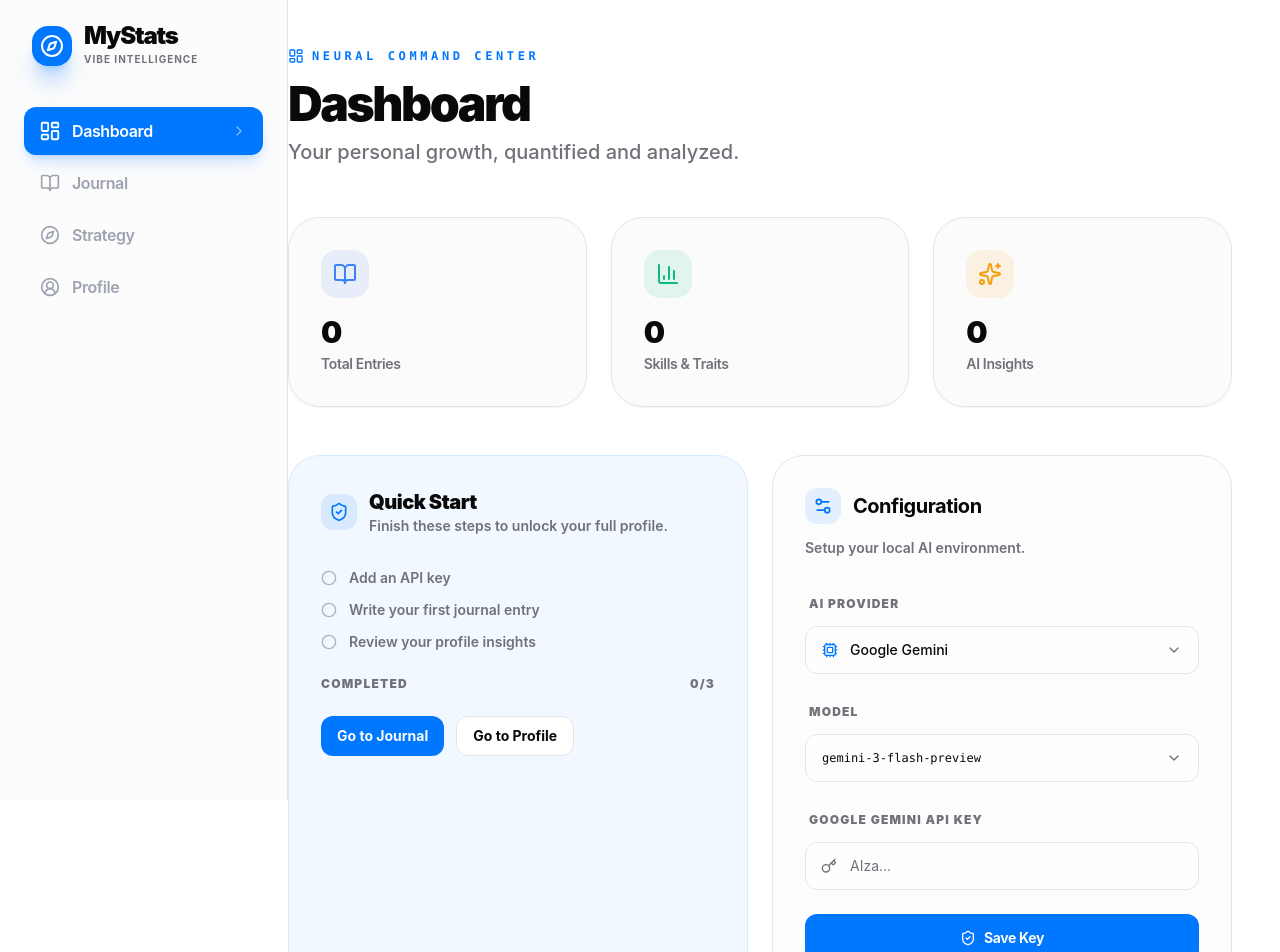
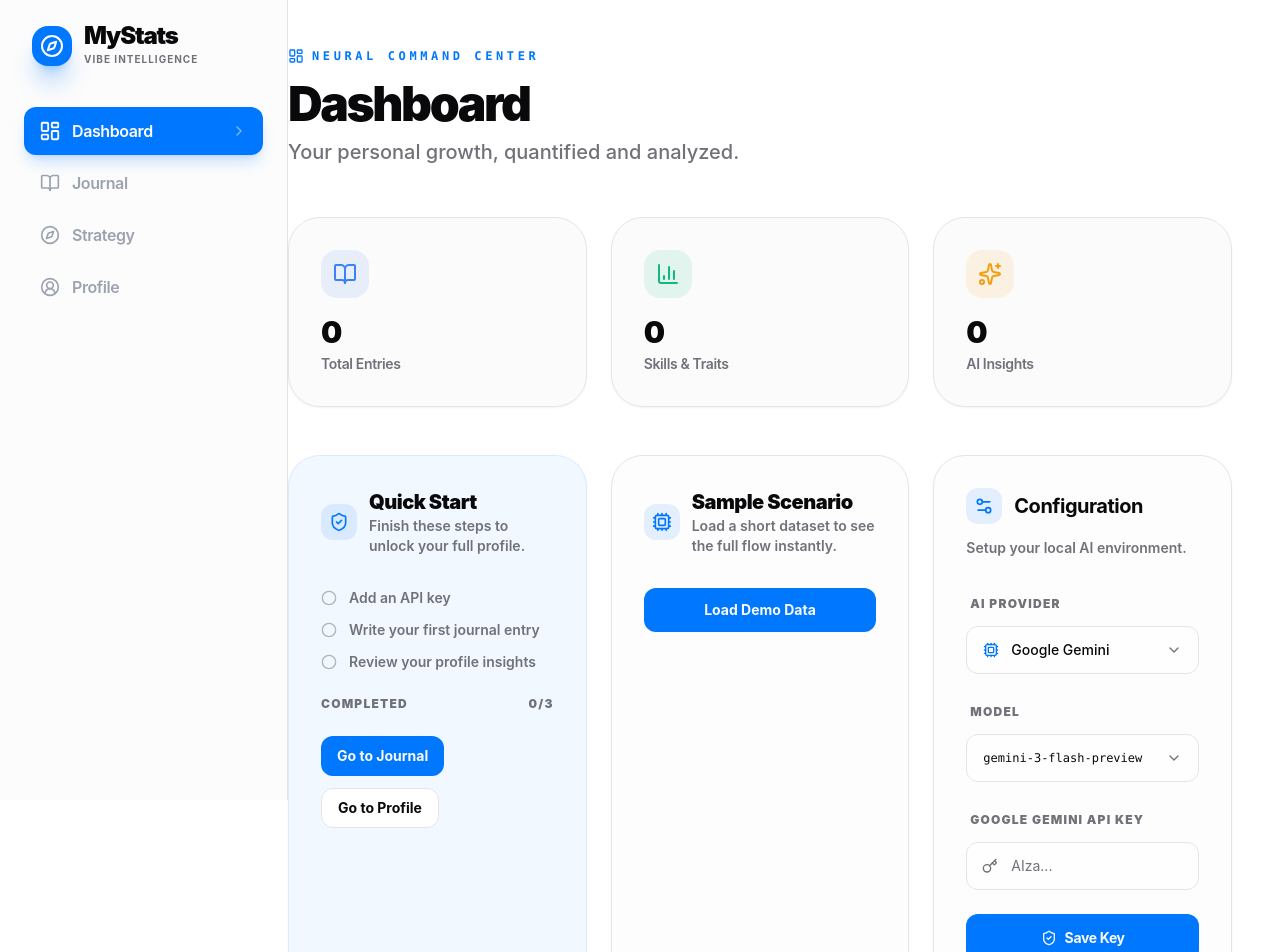
Before and after one commit to kks0488/mystats, a React (Vite) app: page / in a window 1280 px wide. Shown: the top 952 px of the page. Built offline with nearby package versions, Linux system fonts and the light colour scheme.

Commit message:
feat: clearer backups, stronger demo, and route splitting

```diff
--- a/src/App.tsx
+++ b/src/App.tsx
@@ -1,12 +1,13 @@
 import { BrowserRouter, Routes, Route, Outlet } from 'react-router-dom';
 import { Shell } from './components/layout/Shell';
-import { Home } from './pages/Home';
-import { Journal } from './pages/Journal';
-import { Profile } from './pages/Profile';
-import { Strategy } from './pages/Strategy';
 import { LanguageProvider } from './lib/LanguageProvider';
-import { useEffect } from 'react';
+import { useEffect, Suspense, lazy } from 'react';
 import { migrateData } from './db/db';
+
+const Home = lazy(() => import('./pages/Home').then(module => ({ default: module.Home })));
+const Journal = lazy(() => import('./pages/Journal').then(module => ({ default: module.Journal })));
+const Profile = lazy(() => import('./pages/Profile').then(module => ({ default: module.Profile })));
+const Strategy = lazy(() => import('./pages/Strategy').then(module => ({ default: module.Strategy })));
 
 function App() {
   useEffect(() => {
@@ -26,15 +27,21 @@ function App() {
     init();
   }, []);
 
+  const pageFallback = (
+    <div className="flex items-center justify-center min-h-[60vh] text-sm font-semibold text-muted-foreground">
+      Loading...
+    </div>
+  );
+
   return (
     <LanguageProvider>
       <BrowserRouter>
         <Routes>
           <Route path="/" element={<Shell><Outlet /></Shell>}>
-            <Route index element={<Home />} />
-            <Route path="journal" element={<Journal />} />
-            <Route path="profile" element={<Profile />} />
-            <Route path="strategy" element={<Strategy />} />
+            <Route index element={<Suspense fallback={pageFallback}><Home /></Suspense>} />
+            <Route path="journal" element={<Suspense fallback={pageFallback}><Journal /></Suspense>} />
+            <Route path="profile" element={<Suspense fallback={pageFallback}><Profile /></Suspense>} />
+            <Route path="strategy" element={<Suspense fallback={pageFallback}><Strategy /></Suspense>} />
           </Route>
         </Routes>
       </BrowserRouter>
--- a/src/db/demoData.ts
+++ b/src/db/demoData.ts
@@ -9,6 +9,14 @@
  */
 
 import { getDB, type JournalEntry, type Skill, type Insight } from './db';
+import {
+  loadFallbackJournalEntries,
+  saveFallbackJournalEntry,
+  upsertFallbackSkill,
+  addFallbackInsight,
+} from './fallback';
+
+export type DemoSeedResult = 'db' | 'fallback' | 'skipped' | 'failed';
 
 const DEMO_JOURNAL_ENTRIES: Omit<JournalEntry, 'id'>[] = [
   {
@@ -85,7 +93,51 @@ const DEMO_INSIGHTS: Omit<Insight, 'id' | 'entryId'>[] = [
   }
 ];
 
-export const seedDemoData = async (): Promise<boolean> => {
+const buildDemoRecords = () => {
+  const entries = DEMO_JOURNAL_ENTRIES.map((entry) => ({
+    ...entry,
+    id: crypto.randomUUID(),
+  }));
+  const skills = DEMO_SKILLS.map((skill) => ({
+    ...skill,
+    id: crypto.randomUUID(),
+  }));
+  const entryIdForInsights = entries[0]?.id ?? crypto.randomUUID();
+  const insights = DEMO_INSIGHTS.map((insight) => ({
+    ...insight,
+    id: crypto.randomUUID(),
+    entryId: entryIdForInsights,
+  }));
+  return { entries, skills, insights };
+};
+
+export const seedDemoDataToFallback = async (): Promise<DemoSeedResult> => {
+  try {
+    const existingFallback = loadFallbackJournalEntries();
+    if (existingFallback.length > 0) {
+      console.log('[Demo] Fallback data already exists, skipping seed');
+      return 'skipped';
+    }
+    const { entries, skills, insights } = buildDemoRecords();
+    for (const entry of entries) {
+      saveFallbackJournalEntry(entry);
+    }
+    const entryIdForSkills = entries[0]?.id;
+    for (const skill of skills) {
+      upsertFallbackSkill({ name: skill.name, category: skill.category }, entryIdForSkills);
+    }
+    for (const insight of insights) {
+      addFallbackInsight(insight);
+    }
+    console.log('[Demo] ✅ Demo data seeded to fallback successfully!');
+    return 'fallback';
+  } catch (error) {
+    console.error('[Demo] Failed to seed fallback demo data:', error);
+    return 'failed';
+  }
+};
+
+export const seedDemoData = async (): Promise<DemoSeedResult> => {
   try {
     const db = await getDB();
 
@@ -93,35 +145,25 @@ export const seedDemoData = async (): Promise<boolean> => {
     const existingJournal = await db.count('journal');
     if (existingJournal > 0) {
       console.log('[Demo] Data already exists, skipping seed');
-      return false;
+      return 'skipped';
     }
 
     console.log('[Demo] Seeding demo data...');
+    const { entries, skills, insights } = buildDemoRecords();
 
     // Seed journal entries
-    for (const entry of DEMO_JOURNAL_ENTRIES) {
-      await db.put('journal', {
-        ...entry,
-        id: crypto.randomUUID()
-      });
+    for (const entry of entries) {
+      await db.put('journal', entry);
     }
 
     // Seed skills
-    for (const skill of DEMO_SKILLS) {
-      await db.put('skills', {
-        ...skill,
-        id: crypto.randomUUID()
-      });
+    for (const skill of skills) {
+      await db.put('skills', skill);
     }
 
     // Seed insights
-    const firstEntryId = crypto.randomUUID();
-    for (const insight of DEMO_INSIGHTS) {
-      await db.put('insights', {
-        ...insight,
-        id: crypto.randomUUID(),
-        entryId: firstEntryId
-      });
+    for (const insight of insights) {
+      await db.put('insights', insight);
     }
 
     console.log('[Demo] ✅ Demo data seeded successfully!');
@@ -129,10 +171,10 @@ export const seedDemoData = async (): Promise<boolean> => {
     console.log('[Demo] - 12 skills/traits');
     console.log('[Demo] - 1 deep insight with archetypes');
 
-    return true;
+    return 'db';
   } catch (error) {
     console.error('[Demo] Failed to seed demo data:', error);
-    return false;
+    return await seedDemoDataToFallback();
   }
 };
 
--- a/src/lib/translations.ts
+++ b/src/lib/translations.ts
@@ -28,6 +28,22 @@ export const translations = {
     quickStartProgress: "Completed",
     quickStartGoJournal: "Go to Journal",
     quickStartGoProfile: "Go to Profile",
+    demoTitle: "Sample Scenario",
+    demoDesc: "Load a short dataset to see the full flow instantly.",
+    demoAction: "Load Demo Data",
+    demoLoading: "Loading demo...",
+    demoSeeded: "Demo data loaded.",
+    demoSeededFallback: "Demo loaded in local mode.",
+    demoExists: "Demo already present.",
+    demoFailed: "Could not load demo data.",
+    storageModeLabel: "Storage",
+    storageModeDb: "Database",
+    storageModeFallback: "Local fallback",
+    storageModeMemory: "Session memory",
+    exportIncludes: "Includes journals, skills, insights, and strategies.",
+    exportFallbackNote: "If the database is unavailable, only local fallback data is exported.",
+    importMergeNote: "Import merges by ID/name and may update existing records.",
+    importFallbackNote: "If the database is unavailable, data stays local until recovery.",
 
     // Journal
     journalTitle: "Journal",
@@ -135,6 +151,22 @@ export const translations = {
     quickStartProgress: "완료",
     quickStartGoJournal: "저널로 이동",
     quickStartGoProfile: "프로필로 이동",
+    demoTitle: "샘플 시나리오",
+    demoDesc: "짧은 데이터셋을 불러 즉시 전체 흐름을 확인하세요.",
+    demoAction: "데모 데이터 불러오기",
+    demoLoading: "데모 로딩 중...",
+    demoSeeded: "데모 데이터가 로드되었습니다.",
+    demoSeededFallback: "로컬 모드로 데모를 로드했습니다.",
+    demoExists: "이미 데모 데이터가 있습니다.",
+    demoFailed: "데모 데이터를 불러오지 못했습니다.",
+    storageModeLabel: "저장 상태",
+    storageModeDb: "데이터베이스",
+    storageModeFallback: "로컬 폴백",
+    storageModeMemory: "세션 메모리",
+    exportIncludes: "저널/스킬/인사이트/전략 데이터가 포함됩니다.",
+    exportFallbackNote: "DB를 사용할 수 없으면 로컬 폴백만 내보냅니다.",
+    importMergeNote: "가져오기 시 ID/이름 기준으로 병합되어 기존 데이터가 업데이트될 수 있습니다.",
+    importFallbackNote: "DB가 불가하면 데이터는 로컬에만 저장되며 복구 시 자동 이관됩니다.",
 
     // Journal
     journalTitle: "오늘의 기록",
--- a/src/pages/Home.tsx
+++ b/src/pages/Home.tsx
@@ -61,6 +61,7 @@ export const Home = () => {
     const [showProviderDropdown, setShowProviderDropdown] = useState(false);
     const [showModelDropdown, setShowModelDropdown] = useState(false);
     const [aiConfigured, setAiConfigured] = useState(false);
+    const [demoStatus, setDemoStatus] = useState<'idle' | 'loading' | 'seeded' | 'fallback' | 'skipped' | 'failed'>('idle');
 
     const loadStats = useCallback(async () => {
         try {
@@ -136,6 +137,35 @@ export const Home = () => {
         },
     ];
     const completedSteps = quickSteps.filter(step => step.done).length;
+    const demoMessage =
+        demoStatus === 'seeded' ? t('demoSeeded')
+        : demoStatus === 'fallback' ? t('demoSeededFallback')
+        : demoStatus === 'skipped' ? t('demoExists')
+        : demoStatus === 'failed' ? t('demoFailed')
+        : null;
+
+    const handleLoadDemo = async () => {
+        if (demoStatus === 'loading') return;
+        setDemoStatus('loading');
+        try {
+            const { seedDemoData } = await import('../db/demoData');
+            const result = await seedDemoData();
+            if (result === 'db') {
+                setDemoStatus('seeded');
+            } else if (result === 'fallback') {
+                setDemoStatus('fallback');
+            } else if (result === 'skipped') {
+                setDemoStatus('skipped');
+            } else {
+                setDemoStatus('failed');
+            }
+            await loadStats();
+            window.dispatchEvent(new Event('mystats-data-updated'));
+        } catch (error) {
+            console.warn('Failed to load demo data', error);
+            setDemoStatus('failed');
+        }
+    };
 
     return (
         <div className="max-w-6xl mx-auto space-y-12 pb-20">
@@ -175,7 +205,7 @@ export const Home = () => {
                 />
             </div>
 
-            <div className="grid grid-cols-1 lg:grid-cols-2 gap-6">
+            <div className="grid grid-cols-1 lg:grid-cols-3 gap-6">
                 <Card className="bg-primary/5 border-primary/10 backdrop-blur-xl rounded-[2rem] overflow-hidden">
                     <CardHeader className="p-8 pb-4">
                         <div className="flex items-center gap-3 mb-2">
@@ -217,6 +247,33 @@ export const Home = () => {
                                 <Link to="/profile">{t('quickStartGoProfile')}</Link>
                             </Button>
                         </div>
+                    </CardContent>
+                </Card>
+                <Card className="bg-secondary/20 border-border backdrop-blur-xl rounded-[2rem] overflow-hidden">
+                    <CardHeader className="p-8 pb-4">
+                        <div className="flex items-center gap-3 mb-2">
+                            <div className="p-2 bg-primary/10 text-primary rounded-xl">
+                                <Cpu className="w-5 h-5" />
+                            </div>
+                            <div>
+                                <CardTitle className="text-xl font-black tracking-tight">{t('demoTitle')}</CardTitle>
+                                <CardDescription className="text-muted-foreground font-semibold">
+                                    {t('demoDesc')}
+                                </CardDescription>
+                            </div>
+                        </div>
+                    </CardHeader>
+                    <CardContent className="p-8 pt-2 space-y-4">
+                        <Button
+                            onClick={handleLoadDemo}
+                            className="w-full h-11 rounded-xl font-bold"
+                            disabled={demoStatus === 'loading'}
+                        >
+                            {demoStatus === 'loading' ? t('demoLoading') : t('demoAction')}
+                        </Button>
+                        {demoMessage && (
+                            <p className="text-xs font-semibold text-muted-foreground">{demoMessage}</p>
+                        )}
                     </CardContent>
                 </Card>
                 <Card className="bg-secondary/20 border-border backdrop-blur-xl rounded-[2rem] overflow-hidden">
```
Also changed, not shown: src/pages/Profile.tsx (+22 -0 lines).
